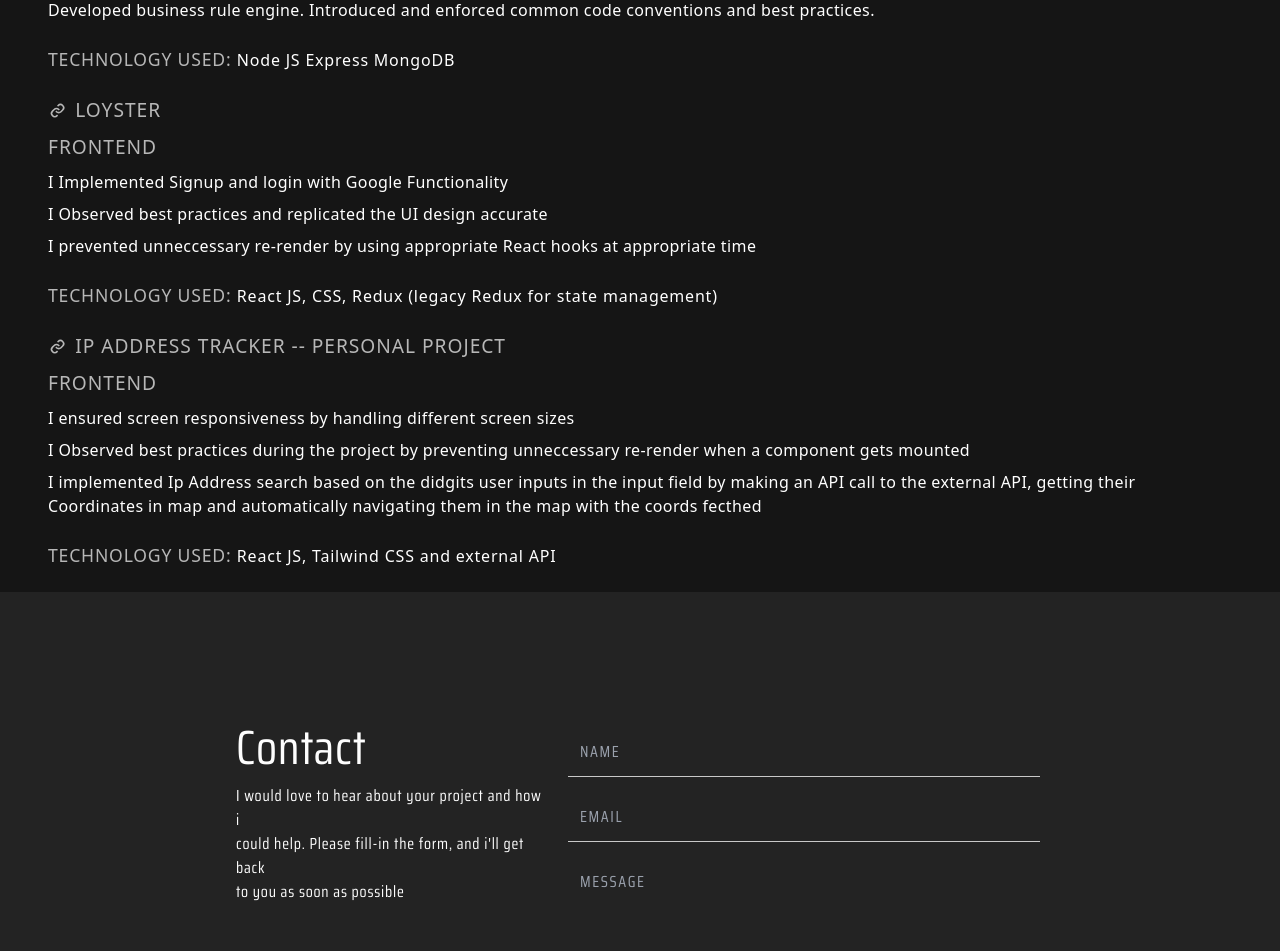
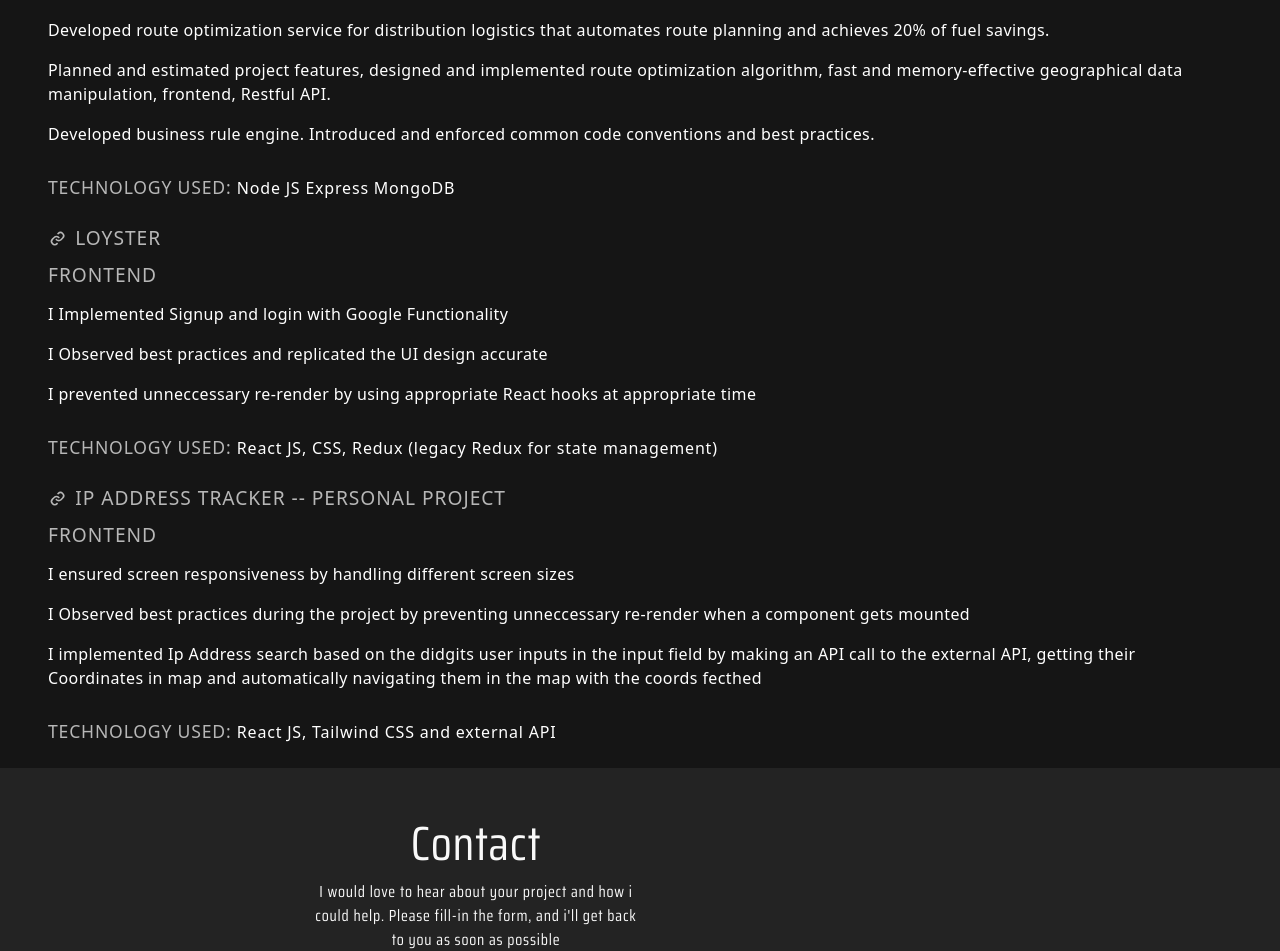
Before and after one commit to amazinng-blib/portfolio, a Next.js app: page / in a window 1280 px wide. Shown: the part 2843-3794 px from the top of the page. Built offline with nearby package versions, Linux system fonts and the light colour scheme.

Commit message:
changed text font sizes

```diff
--- a/src/components/hero/ContactForm.tsx
+++ b/src/components/hero/ContactForm.tsx
@@ -71,9 +71,9 @@ const ContactForm = (props: Props) => {
       id="#contact"
     >
       <div
-        className={`${adam.variable}  font-wdc2 w-full md:w-[65%] xl:w-[65%] 2xl:w-[65%] px-3 m-auto mt-[5rem] tracking-wider flex justify-between flex-col md:flex-row gap-4 `}
+        className={`${adam.variable}  font-wdc2 w-full md:w-[65%] xl:w-[65%] 2xl:w-[65%] px-3 m-auto  tracking-wider flex lg:justify-between justify-center flex-wrap gap-4 `}
       >
-        <section>
+        <section className="w-full md:w-[30rem] text-center">
           <h3 className={`text-[1rem] md:text-[3rem]`}>Contact</h3>
           <p>
             I would love to hear about your project and how i <br /> could help.
--- a/src/components/hero/Experience.tsx
+++ b/src/components/hero/Experience.tsx
@@ -35,11 +35,11 @@ const Experience = (props: Props) => {
   }, []);
   return (
     <m.div
-      ref={ref}
-      style={{
-        // scale: scale,
-        opacity: opacity,
-      }}
+      // ref={ref}
+      // style={{
+      //   // scale: scale,
+      //   opacity: opacity,
+      // }}
       className={`  w-full max-w-[1300px] m-auto md:w-[1200px]  tracking-wider px-2 `}
     >
       <h2
@@ -52,7 +52,7 @@ const Experience = (props: Props) => {
         {data?.map((x: ExperienceInterface, index: any) => {
           return (
             <div key={index} className="my-5">
-              <div className="flex lg:items-center items-start gap-2 tracking-wider lg:text-[1.2rem]  text-[1.125rem] uppercase text-[#b7b7b7]">
+              <div className="flex lg:items-center items-start gap-2 tracking-wider lg:text-[1.2rem]  text-[1rem] uppercase text-[#b7b7b7]">
                 <BiLink /> <span>{x?.company}</span>
               </div>
               <p className="my-2 text-[#b7b7b7] tracking-wider text-[1rem] md:text-[1.2rem] uppercase">
@@ -61,7 +61,7 @@ const Experience = (props: Props) => {
 
               {x?.role?.map((item: RoleInterface, i: any) => {
                 return (
-                  <ul key={i} className="my-2">
+                  <ul key={i} className="my-2 py-1">
                     <li className={` text-[#fff]    text-[1rem] tracking-wide`}>
                       {item?.role}
                     </li>
--- a/src/components/hero/HeroText.tsx
+++ b/src/components/hero/HeroText.tsx
@@ -26,11 +26,11 @@ const HeroText = (props: Props) => {
   });
   return (
     <m.div
-      ref={ref}
-      style={{
-        // scale: scrollYProgress,
-        opacity: scrollYProgress,
-      }}
+      // ref={ref}
+      // style={{
+      //   // scale: scrollYProgress,
+      //   opacity: scrollYProgress,
+      // }}
       className={`${font2.variable} font-wdc3 flex flex-col md:flex-row xl:flex-row 2xl:flex-row  md:justify-between xl:justify-between  w-full md:w-[65%] xl:w-[65%] 2xl:w-[65%] px-3 m-auto flex-wrap relative`}
     >
       <section className="order-2 md:order-1 xl:order-1 md:mt-[2rem] xl:mt-[3rem] 2xl:mt-[3rem] my-3 ">
--- a/src/components/hero/Projects.tsx
+++ b/src/components/hero/Projects.tsx
@@ -37,11 +37,11 @@ const Projects = (props: Props) => {
   }, []);
   return (
     <m.div
-      ref={ref}
-      style={{
-        // scale: scale,
-        opacity: opacity,
-      }}
+      // ref={ref}
+      // style={{
+      //   // scale: scale,
+      //   opacity: opacity,
+      // }}
       className="w-full max-w-[1100px]  md:w-[1300px] px-1 m-auto mt-[1rem] tracking-wider"
     >
       <div className="flex justify-between items-center">
```
